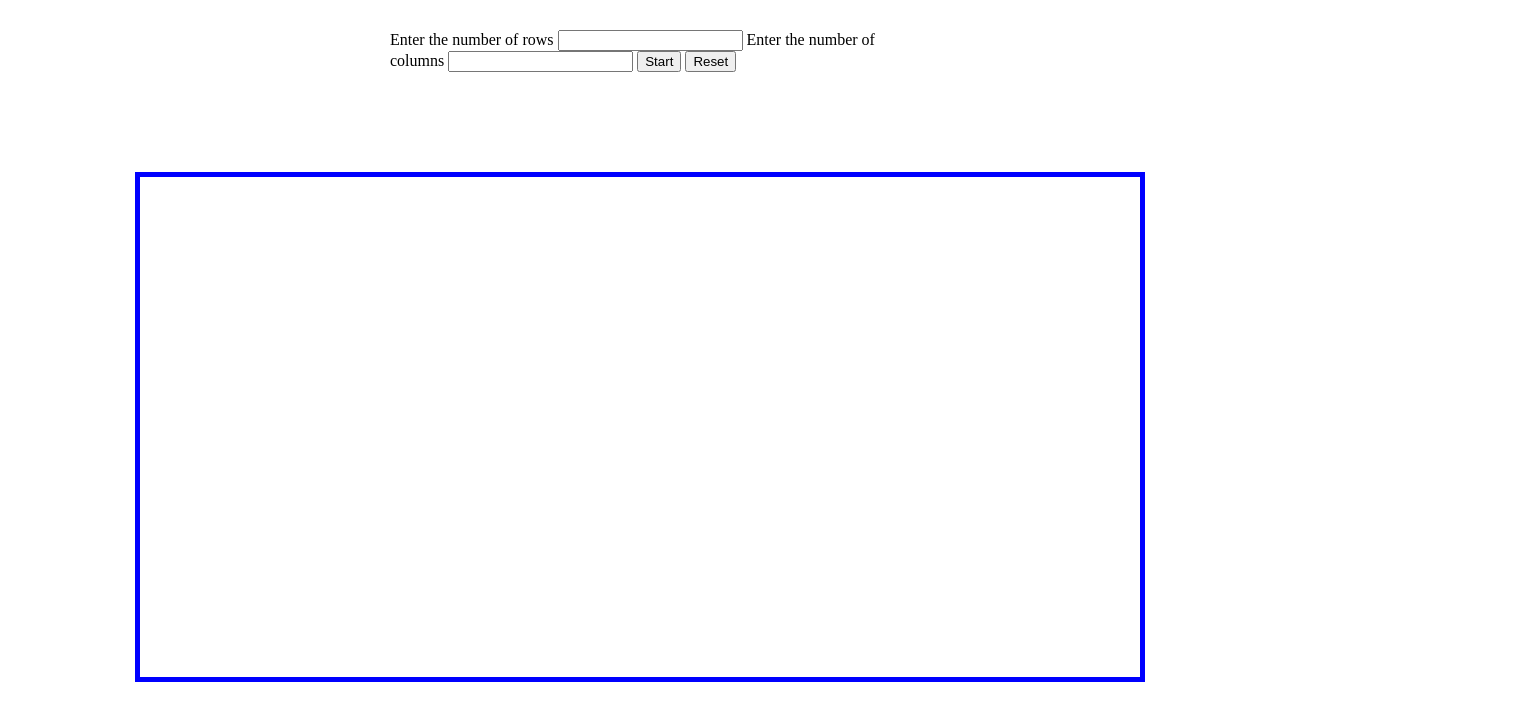
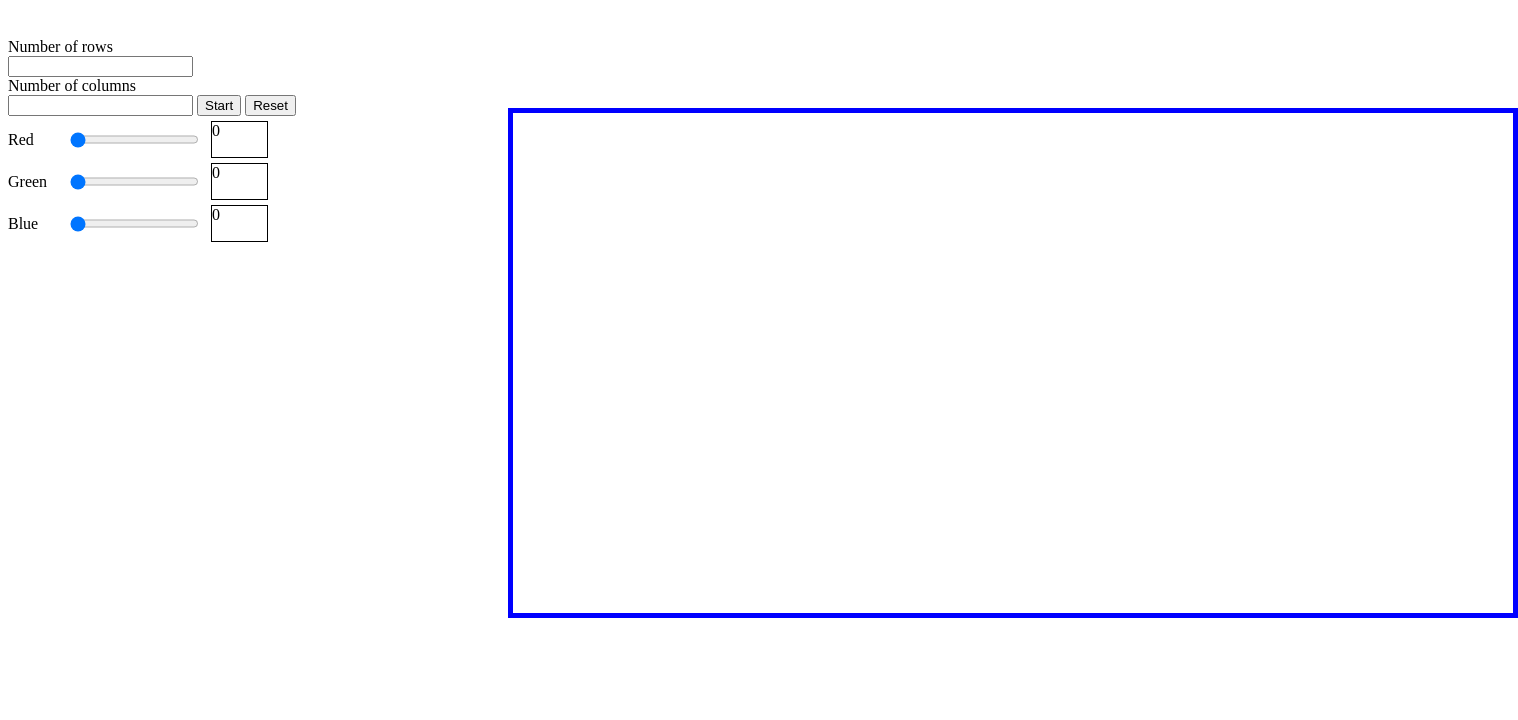
Before and after one commit to sborzic/OdinProject, a plain HTML site: page DOM-manipulation/Etch-a-sketch/index.html in a window 1280 px wide. Both pictures are taken after a click on the button "Start". Shown: the whole page, 1518 px wide, since content can reach past the window. Drawn offline with Linux system fonts and the light colour scheme.

Commit message:
added color sliders logic and rgb value display

```diff
--- a/DOM-manipulation/Etch-a-sketch/index.html
+++ b/DOM-manipulation/Etch-a-sketch/index.html
@@ -9,13 +9,30 @@
 <body>
   <div class="controls">
     <form action="">
-      <label for="">Enter the number of rows</label>
+      <label for="">Number of rows</label>
       <input id="rows" type="number">
-      <label for="">Enter the number of columns</label>
+      <label for="">Number of columns</label>
       <input id="columns" type="number">
       <button type="button" id="start">Start</button>
       <button type="button" id="reset">Reset</button>
     </form>
+    <div id="sliders">
+      <div class="slidecontainer">
+        <div class="RGBname">Red</div>
+        <input class="color-slider" id="red" type="range" min="0" max="255" value="0">
+        <div id="red-value" class="color-value">0</div>
+      </div>
+      <div class="slidecontainer">
+        <div class="RGBname">Green</div>
+        <input class="color-slider" id="green" type="range" min="0" max="255" value="0">
+        <div id="green-value" class="color-value">0</div>
+      </div>
+      <div class="slidecontainer">
+        <div class="RGBname">Blue</div>
+        <input class="color-slider" id="blue" type="range" min="0" max="255" value="0">
+        <div id="blue-value" class="color-value">0</div>
+      </div>
+    </div>
   </div>
 
   <div id="main"></div>
--- a/DOM-manipulation/Etch-a-sketch/script.js
+++ b/DOM-manipulation/Etch-a-sketch/script.js
@@ -6,7 +6,27 @@ startGame.addEventListener('click', createGrid);
 let reset = document.getElementById('reset');
 reset.addEventListener('click', resetGame)
 
-// createGrid();
+
+let colorSliders = Array.from(document.getElementsByClassName('color-slider'));
+colorSliders.forEach(changeColors);
+
+let squareColor = 'black'
+
+function changeColors(slider){
+  slider.addEventListener('input', function(){
+    let red = Number(document.getElementById('red').value);
+    document.getElementById('red-value').textContent = red;
+
+    let green = Number(document.getElementById('green').value);
+    document.getElementById('green-value').textContent = green;
+
+    let blue = Number(document.getElementById('blue').value);
+    document.getElementById('blue-value').textContent = blue;
+
+    squareColor = `rgb(${red}, ${green}, ${blue})`;
+    addMouseOver();
+  })
+}
 
 function createGrid(){
   resetGame();
@@ -40,7 +60,7 @@ function generateSquares(height, length){
     square.style.width = sqWidth;
     square.style.boxSizing = 'border-box';
     square.classList.add('square');
-    square.style.border = `1px solid black`;
+    // square.style.border = `1px solid black`;
     mainContainer.appendChild(square);
   }
 }
@@ -54,10 +74,22 @@ function addGrid(height, length){
 function addMouseOver(){
   let squares = Array.from(document.getElementsByClassName('square'));
   for(let i = 0; i<squares.length; i++) {
-    squares[i].addEventListener('mouseover', function(){
-      squares[i].classList.add('hovered');
+    squares[i].addEventListener('mouseover', function(e){
+      // let background = e.target.attributes['class'].background;
+      // console.log(background);
+      squares[i].style.backgroundColor = squareColor;
     })
   }
+}
+
+function resetColors(){
+  colorSliders.forEach(function(slider){
+    slider.value = 0;
+  })
+  Array.from(document.getElementsByClassName('color-value')).forEach(function(color){
+    color.textContent = 0;
+  })
+  squareColor = 'black';
 }
 
 function resetGame(){
@@ -66,4 +98,5 @@ function resetGame(){
     mainContainer.removeChild(square);
     square = mainContainer.lastElementChild;
   }
+  resetColors();
 }
--- a/DOM-manipulation/Etch-a-sketch/style.css
+++ b/DOM-manipulation/Etch-a-sketch/style.css
@@ -1,8 +1,17 @@
+body {
+  display: grid;
+  grid-template-columns: 1fr 7fr;
+}
+
 #main {
   height: 500px;
   width: 1000px;
   margin: 100px auto;
   border: 5px solid blue;
+}
+
+.square {
+  background-color: white;
 }
 
 .controls {
@@ -13,3 +22,31 @@
 .hovered{
   background: black;
 }
+
+label {
+  display: block;
+}
+
+#rows #columns {
+  width: 50px;
+}
+
+.slidecontainer {
+  display: flex;
+  align-content: center;
+  margin: 5px 0;
+}
+
+.color-value {
+  height: 35px;
+  width: 55px;
+  border: 1px solid black;
+  margin-left: 10px;
+}
+
+.RGBname {
+  display: flex;
+  align-items: center;
+  width: 50px;
+  margin-right: 10px;
+}
```
